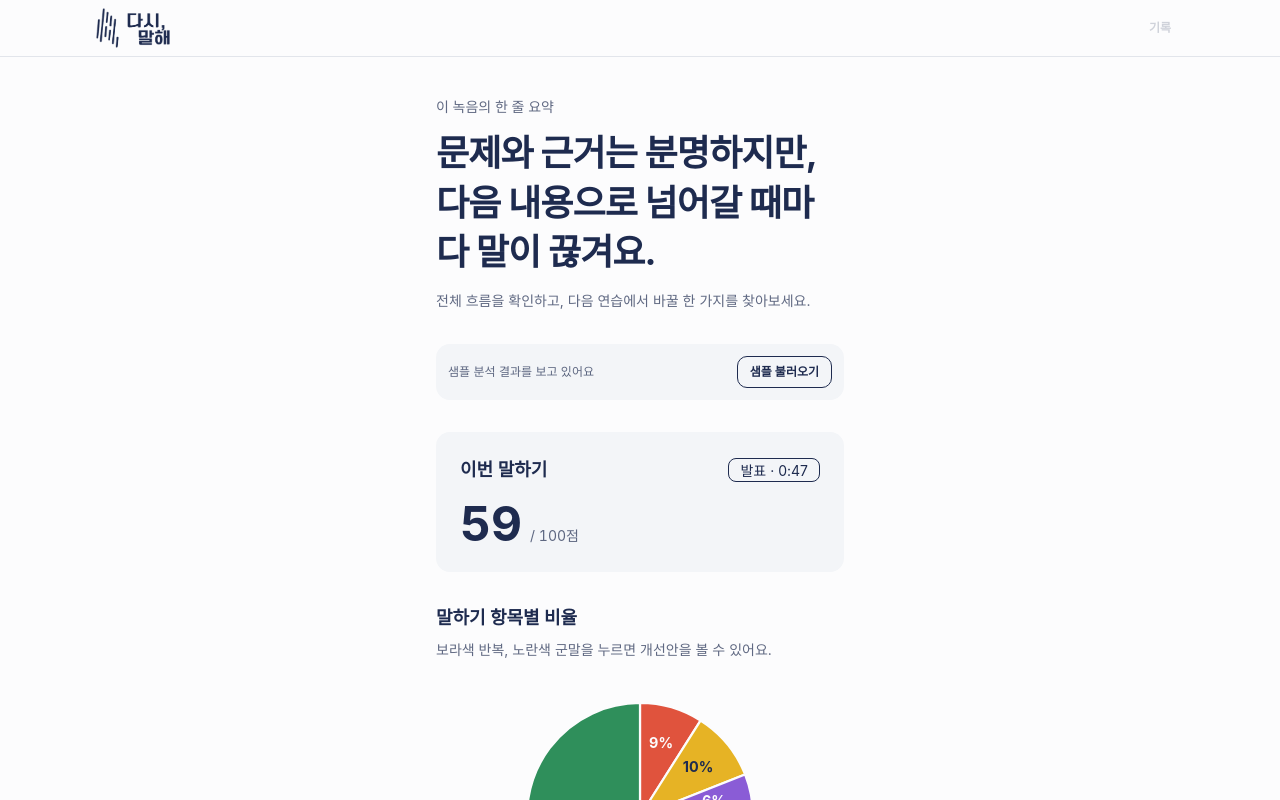
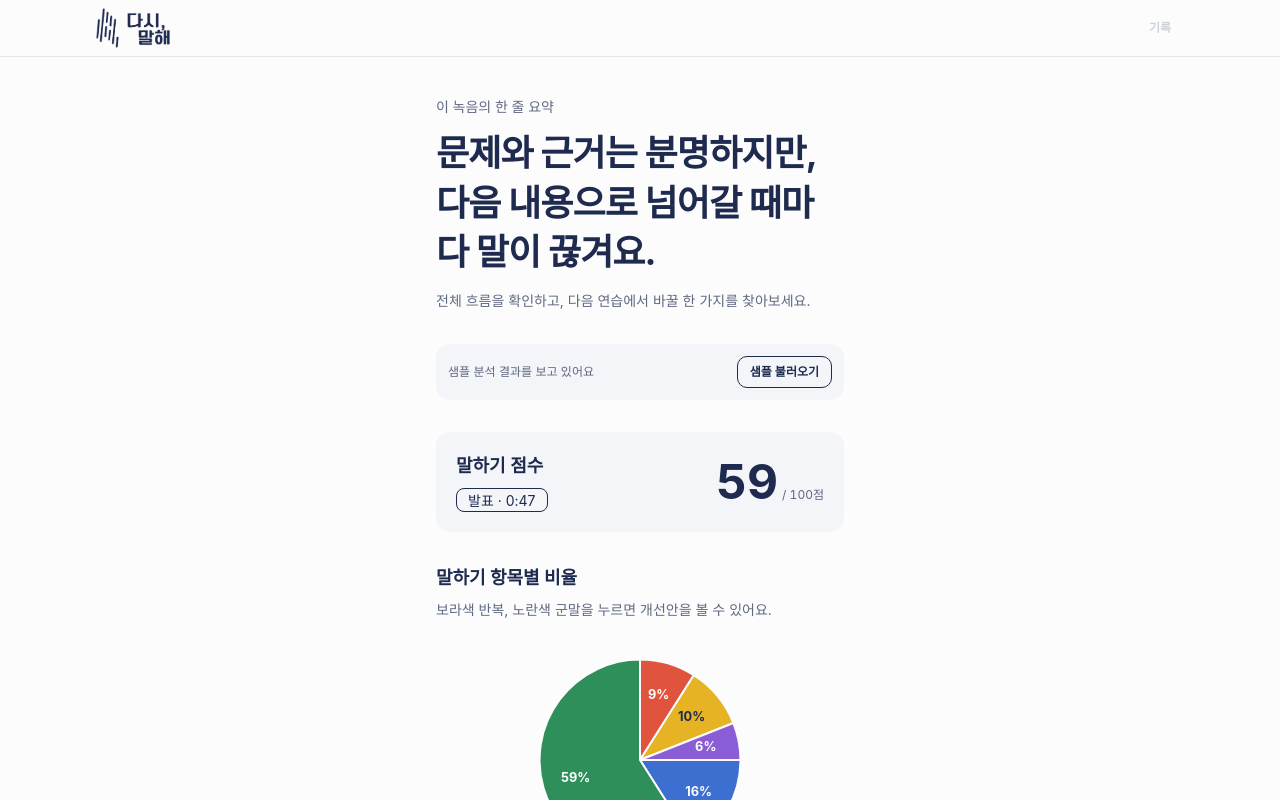
Before and after one commit to scarypants/say-it-again, a React (Vite) app in the folder frontend/: page /summary in a window 1280 px wide. Both pictures are taken after a click on the button "샘플 불러오기". Shown: the top 800 px of the page. Built offline with nearby package versions, Linux system fonts and the light colour scheme; a web font is replaced by a local one.

Commit message:
style(summary): simplify feedback layout and group sentence issues (#32)

```diff
--- a/frontend/src/pages/summary/components/FeedbackChart.tsx
+++ b/frontend/src/pages/summary/components/FeedbackChart.tsx
@@ -42,7 +42,7 @@ export default function FeedbackChart({
         <>
           <svg
             viewBox="0 0 260 260"
-            className="mx-auto mt-3 w-full max-w-72"
+            className="mx-auto mt-3 w-full max-w-64"
             role="group"
             aria-label="정상 구간을 포함한 말하기 비율 원형 차트"
           >
@@ -97,7 +97,7 @@ export default function FeedbackChart({
               );
             })}
           </svg>
-          <ul className="grid grid-cols-2 gap-2 text-xs" aria-label="항목별 백분율">
+          <ul className="grid grid-cols-2 gap-2 text-sm" aria-label="항목별 백분율">
             {categories.map((item) => (
               <li key={item.key}>
                 {item.key === "filler" || item.key === "repeat" ? (
--- a/frontend/src/pages/summary/components/WordFrequency.tsx
+++ b/frontend/src/pages/summary/components/WordFrequency.tsx
@@ -12,17 +12,17 @@ export default function WordFrequency({
   return (
     <section
       aria-label={category === "filler" ? "군말 사용 횟수" : "반복 표현 사용 횟수"}
-      className="mt-5 border-b border-base-300 pb-6"
+      className="mt-4 border-b border-base-300 pb-5"
     >
       <h3 className="text-sm font-semibold">어떤 말을 자주 사용했나요?</h3>
       {sorted.length ? (
-        <ul className="mt-4 space-y-4">
+        <ul className="mt-4 space-y-3">
           {sorted.map((row) => (
-            <li key={row.word}>
-              <div className="mb-2 flex items-baseline justify-between gap-4 text-sm">
-                <span className="min-w-0 break-words font-medium">{row.word}</span>
-                <span className="shrink-0 tabular-nums">{row.count}회</span>
-              </div>
+            <li
+              key={row.word}
+              className="grid grid-cols-[minmax(0,5rem)_minmax(0,1fr)_2.5rem] items-center gap-3 text-sm"
+            >
+              <span className="min-w-0 break-words font-medium">{row.word}</span>
               <div className="h-3 overflow-hidden rounded-full bg-base-200" aria-hidden="true">
                 <div
                   className="h-full rounded-full"
@@ -32,6 +32,7 @@ export default function WordFrequency({
                   }}
                 />
               </div>
+              <span className="text-right tabular-nums">{row.count}회</span>
             </li>
           ))}
         </ul>
--- /dev/null
+++ b/frontend/src/pages/summary/feedbackRows.ts
@@ -0,0 +1,51 @@
+import type { AnalyzeResponse } from "../../types/api";
+
+export function feedbackRows(result: AnalyzeResponse, category: "filler" | "repeat") {
+  return result.parts.flatMap((part, partIndex) =>
+    part.script.flatMap((line) => {
+      if (line.pause || !line.words.length) return [];
+      const marks = part.highlight
+        .filter(
+          (mark) =>
+            mark.category === category &&
+            mark.from >= line.offset &&
+            mark.from < line.offset + line.words.length &&
+            mark.to >= mark.from,
+        )
+        .sort((a, b) => a.from - b.from);
+      if (!marks.length) return [];
+      const segments: { text: string; highlighted: boolean }[] = [];
+      line.words.forEach((word, index) => {
+        const highlighted = marks.some(
+          (mark) => index + line.offset >= mark.from && index + line.offset <= mark.to,
+        );
+        const previous = segments.at(-1);
+        if (previous?.highlighted === highlighted) previous.text += ` ${word}`;
+        else segments.push({ text: word, highlighted });
+      });
+      const improved = [...line.words];
+      // 원문 단어 번호가 바뀌지 않도록 뒤의 구절부터 대체한다.
+      for (const mark of [...marks].reverse()) {
+        if (mark.fixed === undefined) continue;
+        improved.splice(
+          mark.from - line.offset,
+          Math.min(mark.to - line.offset + 1, line.words.length) - (mark.from - line.offset),
+          ...mark.fixed.split(/\s+/).filter(Boolean),
+        );
+      }
+      return [
+        {
+          key: `${partIndex}-${line.offset}`,
+          partIndex,
+          start: line.start,
+          end: line.end,
+          word: marks[0].from,
+          segments,
+          improved: marks.every((mark) => mark.fixed !== undefined)
+            ? improved.join(" ")
+            : undefined,
+        },
+      ];
+    }),
+  );
+}
--- a/frontend/src/pages/summary/index.tsx
+++ b/frontend/src/pages/summary/index.tsx
@@ -4,6 +4,7 @@ import sample from "../../mocks/analyze.sample.json";
 import { useAnalysis } from "../../store/analysis";
 import type { AnalyzeResponse } from "../../types/api";
 import { createChartData } from "./chartData";
+import { feedbackRows } from "./feedbackRows";
 import WordFrequency from "./components/WordFrequency";
 import { totalDuration } from "../../components/common/scriptFormat";
 const FeedbackChart = lazy(() => import("./components/FeedbackChart"));
@@ -29,47 +30,7 @@ export default function SummaryPage() {
   }, []);
   const selected = selection?.result === result ? selection.category : null;
   const chart = result ? createChartData(result) : [];
-  const improvements =
-    result && selected
-      ? result.parts.flatMap((part, partIndex) =>
-          part.highlight
-            .filter((h) => h.category === selected)
-            .flatMap((h) => {
-              const line = part.script.find(
-                (l) => !l.pause && h.from >= l.offset && h.from < l.offset + l.words.length,
-              );
-              if (!line) return [];
-              return [
-                {
-                  key: `${partIndex}-${h.from}-${h.to}`,
-                  original: line.words.join(" "),
-                  before: line.words.slice(0, h.from - line.offset).join(" "),
-                  problem: line.words
-                    .slice(
-                      h.from - line.offset,
-                      Math.min(h.to - line.offset + 1, line.words.length),
-                    )
-                    .join(" "),
-                  after: line.words.slice(h.to - line.offset + 1).join(" "),
-                  improved:
-                    h.fixed === undefined
-                      ? undefined
-                      : [
-                          ...line.words.slice(0, h.from - line.offset),
-                          h.fixed,
-                          ...line.words.slice(h.to - line.offset + 1),
-                        ]
-                          .filter(Boolean)
-                          .join(" "),
-                  partIndex,
-                  start: line.start,
-                  end: line.end,
-                  word: h.from,
-                },
-              ];
-            }),
-        )
-      : [];
+  const improvements = result && selected ? feedbackRows(result, selected) : [];
   const score =
     result && Number.isFinite(result.analysis.score)
       ? Math.min(100, Math.max(0, result.analysis.score))
@@ -124,18 +85,18 @@ export default function SummaryPage() {
       ) : (
         <>
           <section className="rounded-box bg-base-200" aria-labelledby="score-title">
-            <div className="card-body gap-4">
-              <div className="flex items-center justify-between gap-3">
+            <div className="flex items-center justify-between gap-4 p-5">
+              <div className="flex flex-col items-start gap-2">
                 <h2 id="score-title" className="card-title text-lg">
-                  이번 말하기
+                  말하기 점수
                 </h2>
                 <span className="badge badge-outline">
                   {modeNames[result.mode]} · {timestamp(totalDuration(result.parts))}
                 </span>
               </div>
-              <p className="tabular-nums">
-                <span className="text-5xl font-bold">{score ?? "—"}</span>
-                <span className="ml-2 text-sm text-base-content/70">/ 100점</span>
+              <p className="shrink-0 tabular-nums">
+                <span className="text-4xl font-bold sm:text-5xl">{score ?? "—"}</span>
+                <span className="ml-1 text-xs text-base-content/70">/ 100점</span>
               </p>
             </div>
           </section>
@@ -154,6 +115,7 @@ export default function SummaryPage() {
               }
             />
           </Suspense>
+          {selected && (
             <section
               aria-labelledby="improvements-title"
               className="rounded-box border border-base-300 bg-base-100 p-5 sm:p-6"
@@ -177,20 +139,29 @@ export default function SummaryPage() {
                         key={item.key}
                         className={index ? "border-t border-base-300 pt-4" : ""}
                       >
-                      <p className="text-xs tabular-nums text-base-content/65">
-                        {timestamp(item.start)} – {timestamp(item.end)}
+                        <p className="text-xs tabular-nums text-base-content/75">
+                          녹음 {item.partIndex + 1} · {timestamp(item.start)} –{" "}
+                          {timestamp(item.end)}
                         </p>
                         <p className="mt-2 text-xs font-semibold text-base-content/65">말한 문장</p>
                         <p className="mt-2 max-w-prose text-lg leading-[1.9] wrap-anywhere">
-                        {item.before && <>{item.before} </>}
+                          {item.segments.map((segment, index) => (
+                            <span key={index}>
+                              {segment.highlighted ? (
                                 <mark
                                   className={`box-decoration-clone rounded px-1 py-0.5 font-semibold text-base-content ${selected === "filler" ? "bg-hl-filler-soft" : "bg-hl-repeat-soft"}`}
                                 >
-                          {item.problem}
+                                  {segment.text}
                                 </mark>
-                        {item.after && <> {item.after}</>}
+                              ) : (
+                                segment.text
+                              )}{" "}
+                            </span>
+                          ))}
                         </p>
-                      <p className="mt-3 text-xs font-semibold text-base-content/65">개선한 문장</p>
+                        <p className="mt-3 text-xs font-semibold text-base-content/65">
+                          개선한 문장
+                        </p>
                         <p className="mt-2 max-w-prose text-lg leading-[1.9] wrap-anywhere">
                           {item.improved === ""
                             ? "이 표현은 생략하고 문장을 이어 말해보세요."
@@ -198,7 +169,7 @@ export default function SummaryPage() {
                         </p>
                         <Link
                           to={`/script?part=${item.partIndex}&word=${item.word}`}
-                        className="link mt-3 inline-block text-xs"
+                          className="link mt-3 inline-flex min-h-10 items-center text-sm"
                         >
                           대본에서 보기
                         </Link>
@@ -214,6 +185,7 @@ export default function SummaryPage() {
                 </p>
               )}
             </section>
+          )}
           <section aria-labelledby="priorities-title">
             <h2 id="priorities-title" className="text-lg font-bold">
               먼저 고칠 3가지
```
Lines whose indentation alone changed are shown as unchanged.
